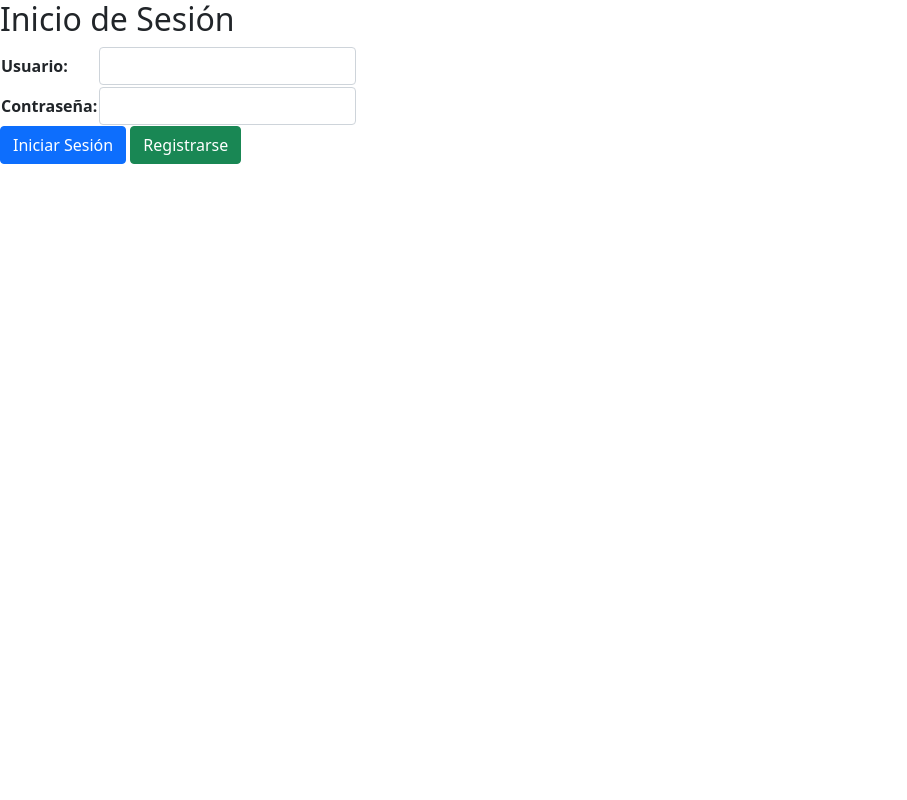
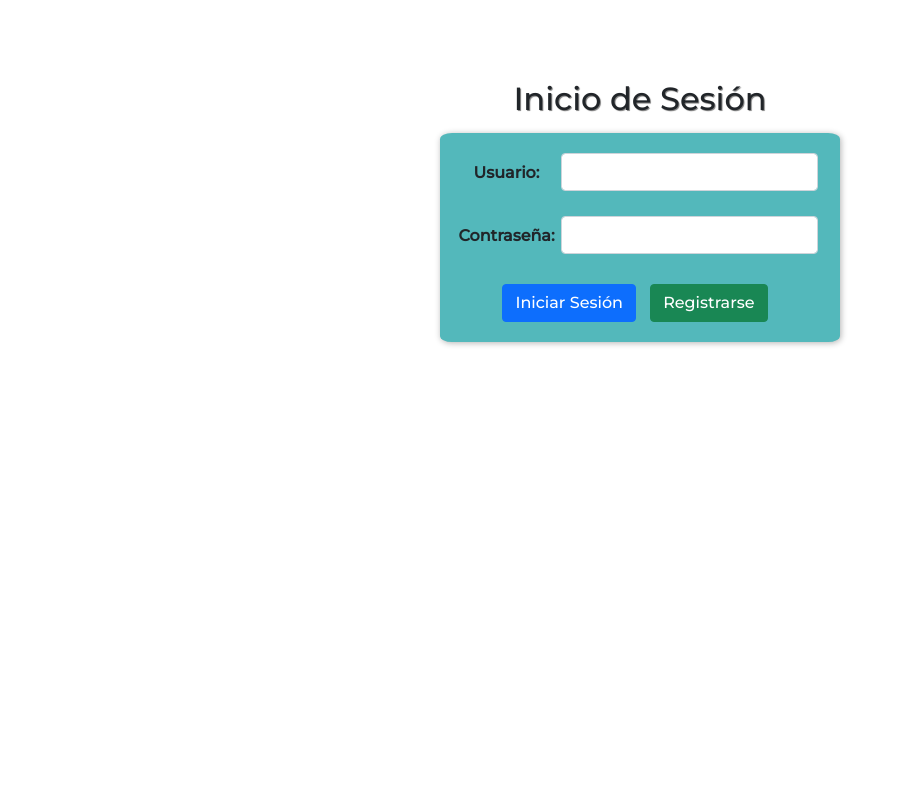
Before and after one commit to DCasber/skin-diseases, a Django app: page / in a window 1280 px wide. Shown: the whole page, without its empty margins (0-907 px from the left). Run offline with Django 3.2, Linux system fonts and the light colour scheme.

Commit message:
feature: css forms

```diff
--- /dev/null
+++ b/SistemaWeb/autenticación/static/css/forms.css
@@ -0,0 +1,71 @@
+@import url('https://fonts.googleapis.com/css2?family=Montserrat:wght@500&display=swap');
+
+.form-container{
+    height: 100vh;
+    padding-top:5em;
+    padding-bottom:8em;
+}
+
+.form-login{
+    text-align: center;
+    background-color: #53B8BB;
+    box-shadow: 1px 1px 6px rgba(0,0,0,0.3);
+    width: 80%;
+    max-width: 400px;
+    border-radius: 3%;
+    margin: auto;
+    padding: 0 15px 10px 15px;
+}
+
+.form-control{
+    margin-top:20px;
+    margin-bottom: 5px;
+}
+
+.errorLogin{
+    border: 1.5px solid #cd0a0a;
+    font-size:small;
+    background: #fef1ec;
+    color: #cd0a0a;
+    font-family: 'Montserrat', sans-serif;
+    box-shadow: 1px 1px 4px #000;
+    border-radius: 5px;
+    width: 80%;
+    margin: 10px auto;
+    padding: 5px 5px;
+}
+
+td {
+    padding: 0px 5px;
+  }
+
+
+
+table{
+    margin: 15px auto
+}
+
+a{
+    margin: 10px 10px;
+}
+
+h2{
+   margin: auto;
+   text-align: center;
+   font-family: 'Montserrat', sans-serif;
+   text-shadow: 1px 1px 0.8px gray;
+}
+
+label{
+    font-family: 'Montserrat', sans-serif;
+    padding-top:1em;
+
+}
+
+.btn{
+    font-family: 'Montserrat', sans-serif;
+}
+
+input[type=text]{
+    font-family: 'Montserrat', sans-serif !important;
+}
--- a/SistemaWeb/autenticación/templates/autenticación/inicioSesión.html
+++ b/SistemaWeb/autenticación/templates/autenticación/inicioSesión.html
@@ -2,10 +2,17 @@
 <html lang="en">
 
 <head>
+
+    {% load static %}
+
     <meta charset="UTF-8">
     <meta http-equiv="X-UA-Compatible" content="IE=edge">
     <meta name="viewport" content="width=device-width, initial-scale=1.0">
+    <meta name="description" content="Inicio de Sesion">
     <title>Log In</title>
+
+
+    <link href="{% static 'css/forms.css' %}" rel="stylesheet">
 
     <link href="https://cdn.jsdelivr.net/npm/bootstrap@5.1.0/dist/css/bootstrap.min.css" rel="stylesheet" integrity="sha384-KyZXEAg3QhqLMpG8r+8fhAXLRk2vvoC2f3B09zVXn8CA5QIVfZOJ3BCsw2P0p/We" crossorigin="anonymous">
 </head>
```
